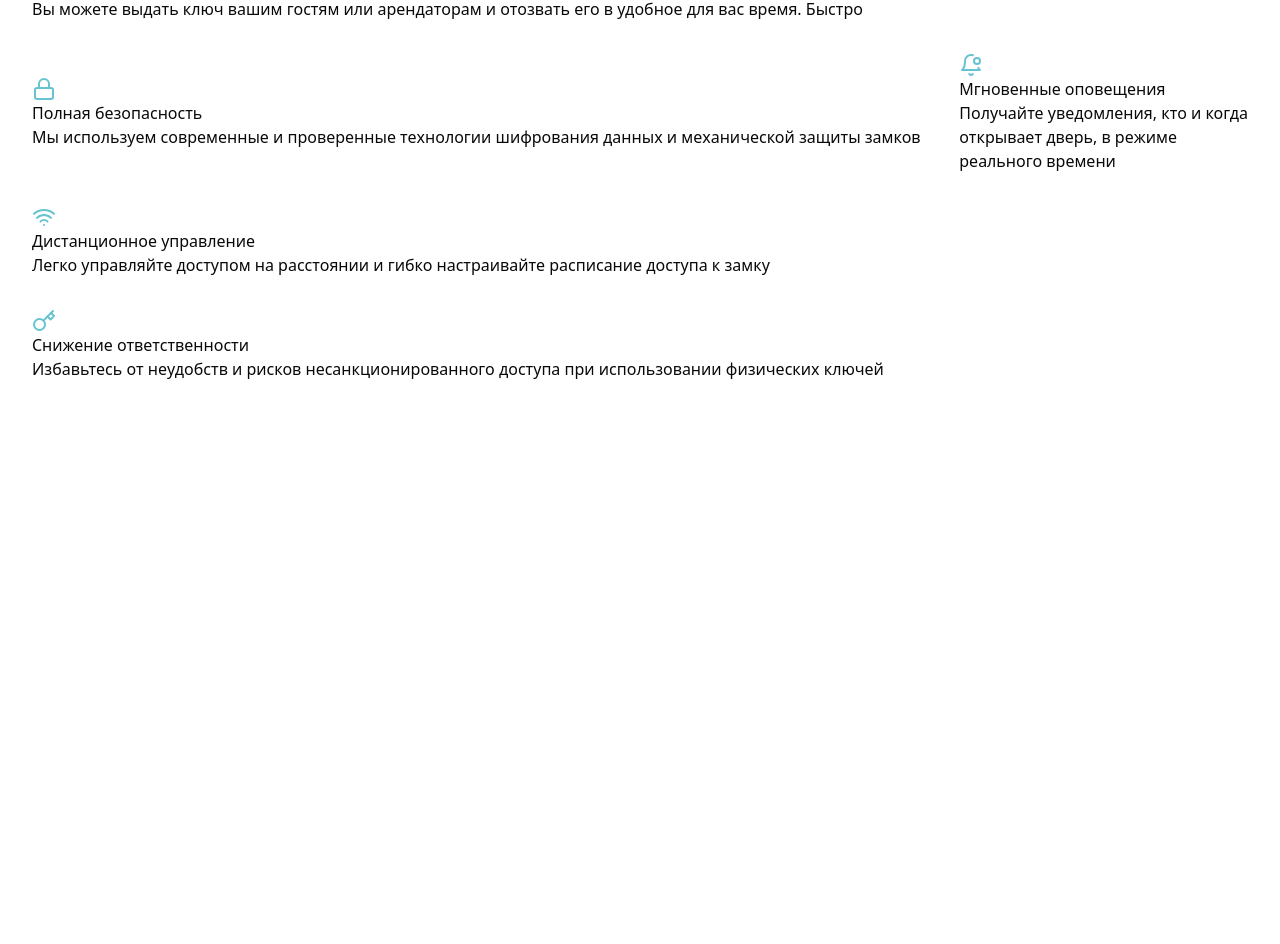
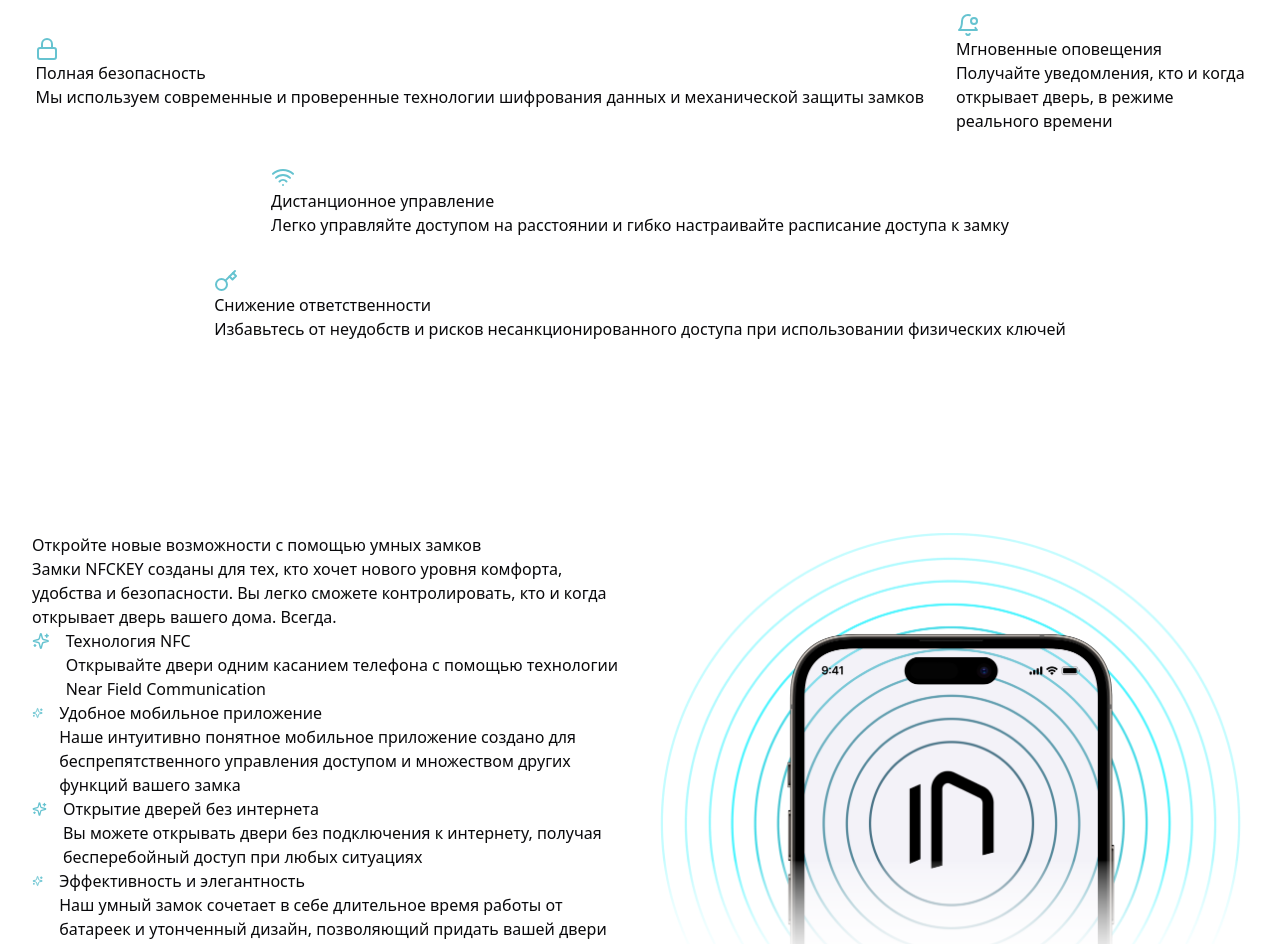
Before and after one commit to nfckey/nfckey-vue, a Vue app: page / in a window 1280 px wide. Shown: the part 1271-2215 px from the top of the page. Before the commit the page ends 1828 px from the top, so only its background shows below. Built offline with nearby package versions, Linux system fonts and the light colour scheme.

Commit message:
feat(views): :sparkles: add features section, fix height of sections & layout of the advantages list

```diff
--- a/src/assets/main.css
+++ b/src/assets/main.css
@@ -80,7 +80,12 @@
 
 @layer components {
   section {
-    @apply py-24;
+    @apply min-h-dvh py-24;
+
+    &#hero {
+      @apply container flex items-center justify-center py-0;
+      min-height: calc(100dvh - 84px);
+    }
   }
 
   .logo {
@@ -106,9 +111,6 @@
   }
 
   .hero {
-    @apply container flex items-center justify-center py-0;
-    min-height: calc(100dvh - 84px);
-
     &-btn {
       @apply inline-flex h-10 items-center justify-center whitespace-nowrap rounded-md bg-gradient-to-br
       from-brand-400 via-[#94bce9] to-violet-300 bg-size-200 bg-pos-0 px-4
@@ -119,7 +121,7 @@
       @apply z-[2] flex max-w-xl flex-col items-center justify-center gap-4 lg:items-start;
 
       &-title {
-        @apply h400-40-semibold sm:h600-56-semibold whitespace-nowrap text-balance text-center text-vneutral-50 lg:text-left;
+        @apply h500-semibold sm:h600-semibold whitespace-nowrap text-balance text-center text-vneutral-50 lg:text-left;
       }
 
       &-subtitle {
@@ -183,6 +185,36 @@
     }
   }
 
+  .features {
+    &__content {
+      @apply flex flex-col items-center gap-8 xl:items-start;
+    }
+
+    &__list {
+      @apply flex flex-col items-start gap-8;
+
+      .feature {
+        @apply flex items-start gap-4 self-stretch;
+
+        &__content {
+          @apply flex flex-col items-start justify-center gap-1;
+        }
+
+        &__title {
+          @apply para-md-medium max-w-xl text-vneutral-50;
+        }
+
+        &__text {
+          @apply para-sm-regular max-w-xl text-vneutral-400;
+        }
+      }
+    }
+
+    &__image {
+      @apply h-[456px] object-cover object-center xl:h-full;
+    }
+  }
+
   .faq-list {
     @apply w-full max-w-3xl font-inter;
 
@@ -211,7 +243,8 @@
     }
   }
 
-  .subtitle_ca {
+  .subtitle {
+    &_ca {
       @apply flex max-w-3xl flex-col items-center justify-center gap-4;
 
       &__subheading {
@@ -219,15 +252,32 @@
       }
 
       &__title {
-      @apply h400-40-semibold self-stretch text-balance text-center text-vneutral-50;
+        @apply h400-semibold self-stretch text-balance text-center text-vneutral-50;
 
         &_gradient {
-        @apply bg-gradient-to-r from-vneutral-100 to-brand-400 bg-clip-text text-transparent;
+          @apply bg-gradient-to-b from-vneutral-100 to-brand-400 bg-clip-text text-transparent;
         }
       }
 
       &__text {
         @apply para-sm-regular md:para-md-regular max-w-xl text-balance text-center text-vneutral-400;
+      }
+    }
+
+    &_la {
+      @apply flex max-w-2xl flex-col items-start justify-center gap-4;
+
+      &__title {
+        @apply h400-semibold self-stretch text-balance text-vneutral-50;
+
+        &_gradient {
+          @apply bg-gradient-to-br from-vneutral-100 to-brand-400 bg-clip-text text-transparent;
+        }
+      }
+
+      &__text {
+        @apply para-sm-regular md:para-md-regular max-w-2xl text-balance text-vneutral-400;
+      }
     }
   }
 
@@ -237,28 +287,52 @@
     }
   }
 
-  .h600-56-semibold {
+  .h600 {
+    &-semibold {
       @apply font-manrope font-semibold;
       font-size: 3.5rem; /* 56px */
       line-height: 4.25rem; /* 68px */
     }
+  }
 
-  .h400-40-semibold {
+  .h500 {
+    &-semibold {
+      @apply font-manrope font-semibold;
+      font-size: 3rem; /* 48px */
+      line-height: 3.5rem; /* 56px */
+    }
+  }
+
+  .h400 {
+    &-semibold {
       @apply font-manrope font-semibold;
       font-size: 2.5rem; /* 40px */
       line-height: 3rem; /* 48px */
     }
+  }
 
-  .h300-32-semibold {
+  .h300 {
+    &-semibold {
       @apply font-manrope font-semibold;
       font-size: 2rem; /* 32px */
       line-height: 2.5rem; /* 40px */
     }
+  }
 
-  .h100-20-semibold {
+  .h200 {
+    &-semibold {
+      @apply font-manrope font-semibold;
+      font-size: 1.5rem; /* 24px */
+      line-height: 2rem; /* 32px */
+    }
+  }
+
+  .h100 {
+    &-semibold {
       @apply font-manrope font-semibold;
       font-size: 1.25rem; /* 20px */
       line-height: 1.5rem; /* 24px */
+    }
   }
 
   .para {
--- a/src/components/ui/advantages/AdvantagesList.vue
+++ b/src/components/ui/advantages/AdvantagesList.vue
@@ -9,7 +9,7 @@
 </script>
 
 <template>
-  <div :class="cn('flex flex-wrap items-center justify-between gap-8', props.class)">
+  <div :class="cn('flex flex-wrap items-center justify-center gap-8', props.class)">
     <slot />
   </div>
 </template>
--- a/src/views/HomeView.vue
+++ b/src/views/HomeView.vue
@@ -1,5 +1,5 @@
 <script setup>
-import { ChevronRight, Bell } from 'lucide-vue-next'
+import { ChevronRight, Bell, Sparkles } from 'lucide-vue-next'
 import { AdvantagesList, AdvantagesListItem } from '@/components/ui/advantages'
 import { Button } from '@/components/ui/button'
 import { Tooltip, TooltipContent, TooltipProvider, TooltipTrigger } from '@/components/ui/tooltip'
@@ -52,7 +52,8 @@
       end: 'top center'
     },
     opacity: 0,
-    y: -50
+    y: -50,
+    duration: 1
   })
 
   gsap.from('.advantages-item', {
@@ -63,6 +64,40 @@
     },
     opacity: 0,
     stagger: 0.3,
+    duration: 1
+  })
+
+  gsap.from('.subtitle_la', {
+    scrollTrigger: {
+      trigger: '#features',
+      start: 'top center',
+      end: 'top center'
+    },
+    opacity: 0,
+    x: -50,
+    duration: 1
+  })
+
+  gsap.from('.feature', {
+    scrollTrigger: {
+      trigger: '#features',
+      start: 'top center',
+      end: 'top center'
+    },
+    opacity: 0,
+    x: -50,
+    stagger: 0.5,
+    duration: 1
+  })
+
+  gsap.from('.features__image', {
+    scrollTrigger: {
+      trigger: '#features',
+      start: 'top center',
+      end: 'top center'
+    },
+    opacity: 0,
+    y: 100,
     duration: 1
   })
 })
@@ -120,7 +155,7 @@
 </script>
 
 <template>
-  <section class="hero">
+  <section id="hero">
     <div class="hero__gradient">
       <div class="hero__gradient__ellipse hero__gradient__ellipse_1"></div>
       <div class="hero__gradient__ellipse hero__gradient__ellipse_2"></div>
@@ -134,7 +169,7 @@
         </p>
         <div class="hero__content-btn-group">
           <button class="hero-btn">
-            <p class="h100-20-semibold">Будьте в числе первых</p>
+            <p class="h100-semibold">Будьте в числе первых</p>
             <ChevronRight class="ml-2 h-6 w-6" />
           </button>
           <TooltipProvider>
@@ -161,7 +196,7 @@
     </div>
   </section>
   <section id="advantages">
-    <div class="flex h-dvh flex-col items-center gap-24">
+    <div class="flex flex-col items-center gap-24">
       <div class="subtitle_ca">
         <h1 class="subtitle_ca__title subtitle_ca__title_gradient">
           Открывайте дверь одним касанием смартфона
@@ -183,4 +218,66 @@
       </AdvantagesList>
     </div>
   </section>
+  <section id="features">
+    <div class="grid justify-items-center gap-8 xl:grid-cols-2">
+      <div class="features__content">
+        <div class="subtitle_la text-center xl:text-left">
+          <h2 class="subtitle_la__title subtitle_la__title_gradient">
+            Откройте новые возможности с помощью умных замков
+          </h2>
+          <p class="subtitle_la__text">
+            Замки NFCKEY созданы для тех, кто хочет нового уровня комфорта, удобства и безопасности.
+            Вы легко сможете контролировать, кто и когда открывает дверь вашего дома. Всегда.
+          </p>
+        </div>
+        <div class="features__list">
+          <div class="feature">
+            <Sparkles class="text-brand-400" />
+            <div class="feature__content">
+              <p class="feature__title">Технология NFC</p>
+              <p class="feature__text">
+                Открывайте двери одним касанием телефона с помощью технологии Near Field
+                Communication
+              </p>
+            </div>
+          </div>
+          <div class="feature">
+            <Sparkles class="text-brand-400" />
+            <div class="feature__content">
+              <p class="feature__title">Удобное мобильное приложение</p>
+              <p class="feature__text">
+                Наше интуитивно понятное мобильное приложение создано для беспрепятственного
+                управления доступом и множеством других функций вашего замка
+              </p>
+            </div>
+          </div>
+          <div class="feature">
+            <Sparkles class="text-brand-400" />
+            <div class="feature__content">
+              <p class="feature__title">Открытие дверей без интернета</p>
+              <p class="feature__text">
+                Вы можете открывать двери без подключения к интернету, получая бесперебойный доступ
+                при любых ситуациях
+              </p>
+            </div>
+          </div>
+          <div class="feature">
+            <Sparkles class="text-brand-400" />
+            <div class="feature__content">
+              <p class="feature__title">Эффективность и элегантность</p>
+              <p class="feature__text">
+                Наш умный замок сочетает в себе длительное время работы от батареек и утонченный
+                дизайн, позволяющий придать вашей двери современный шарм
+              </p>
+            </div>
+          </div>
+        </div>
+      </div>
+      <img
+        src="../assets/waves-mockup.png"
+        alt="Мобильный телефон с технологией NFC"
+        class="features__image"
+      />
+    </div>
+  </section>
 </template>
```
Also changed, not shown: src/assets/waves-mockup.png (added). Lines whose indentation alone changed are shown as unchanged.
